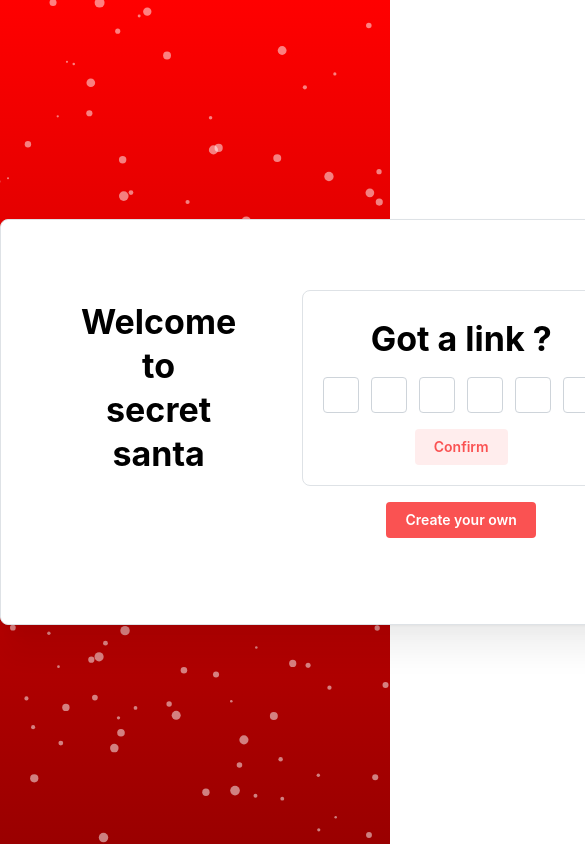
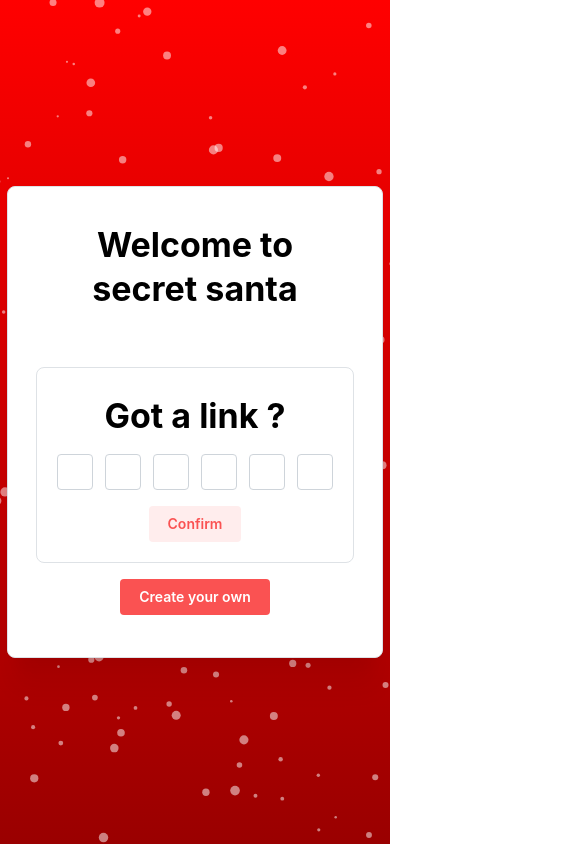
Before and after one commit to MariusROBERT/Secret-santa-ultimate, a React (Vite) app in the folder front/docker-storage/: page / in a window 390 px wide. Shown: the top 844 px of the page, 585 px wide, since content can reach past the window. Built offline with nearby package versions, Linux system fonts and the light colour scheme.

Commit message:
Improved front especially for mobile

```diff
--- a/front/docker-storage/src/pages/Create.tsx
+++ b/front/docker-storage/src/pages/Create.tsx
@@ -62,10 +62,13 @@ export default function Create() {
         </Button>
         {
           code === '' ?
-              <Button variant={'transparent'}>{' '}</Button> :
+              <Button style={{visibility: 'hidden'}}>{' '}</Button> :
               <CopyButton value={code}>
                 {({copied, copy}) => (
-                    <Button onClick={copy} variant={'transparent'}>
+                    <Button onClick={() => {
+                      copy();
+                      window.location.href = '/join?code=' + code;
+                    }} variant={'transparent'}>
                       {copied ?
                           <>Copied<Check style={{width: 16, marginLeft: 10}}/></> :
                           <>{code}<Copy style={{width: 16, marginLeft: 10}}/></>
--- a/front/docker-storage/src/pages/Join.tsx
+++ b/front/docker-storage/src/pages/Join.tsx
@@ -1,6 +1,7 @@
 import {
   ActionIcon,
   Button,
+  CopyButton,
   Flex,
   Input,
   LoadingOverlay,
@@ -200,11 +201,20 @@ export default function Join() {
                 </ActionIcon>
               </Flex>
               :
-              <Flex align={'center'} gap={'sm'}>
-                <Title>{secretSanta?.name || 'Name'}</Title>
-                <ActionIcon variant={'light'} onClick={() => setEditTitle(true)}>
-                  <Pencil size={24}/>
-                </ActionIcon>
+              <Flex direction={'column'} align={'center'}>
+                <Flex align={'center'} gap={'sm'}>
+                  <Title>{secretSanta?.name || 'Name'}</Title>
+                  <ActionIcon variant={'light'} onClick={() => setEditTitle(true)}>
+                    <Pencil size={24}/>
+                  </ActionIcon>
+                </Flex>
+                <CopyButton value={window.location.href}>
+                  {({copied, copy}) => (
+                      <Button variant={'transparent'} onClick={copy}>
+                        {copied ? 'copied' : code}
+                      </Button>
+                  )}
+                </CopyButton>
               </Flex>
         }
         <Flex direction={'row'} justify={'space-between'} maw={500} miw={200} gap={'sm'} align={'center'}>
--- a/front/docker-storage/src/pages/MainPage.tsx
+++ b/front/docker-storage/src/pages/MainPage.tsx
@@ -12,9 +12,15 @@ export default function MainPage() {
   }, [code]);
 
   return (
-      <Flex justify={'space-evenly'} align={'center'} gap={'xl'} m={'xl'}>
+      <Flex justify={'space-evenly'}
+            align={'center'}
+            gap={{base: 0, sm: 'xl'}}
+            m={{base: 'xs', sm: 'xl'}}
+            direction={{base: 'column', sm: 'row'}}>
         <Flex direction={'column'}>
-          <Title mb={'xl'} p="xl">Welcome to <br/> secret santa</Title>
+          <Title mb={{base: 'xs', sm: 'xl'}} p={{base: 'xs', sm: 'xl'}}>
+            Welcome to <br/> secret santa
+          </Title>
           <Button style={{visibility: 'hidden'}}/>
         </Flex>
         <Flex direction="column" align={'center'}>
```
